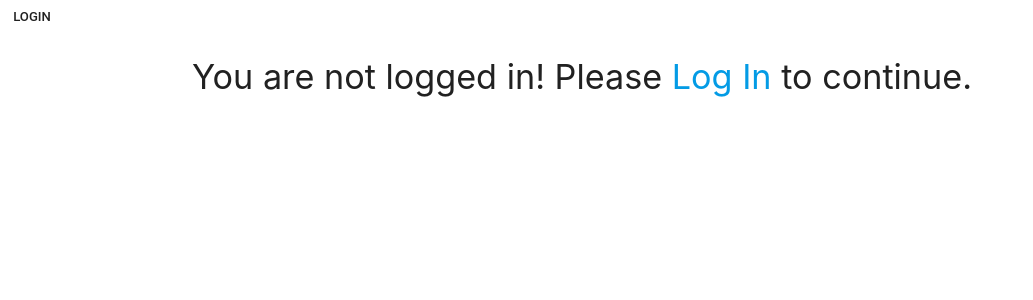
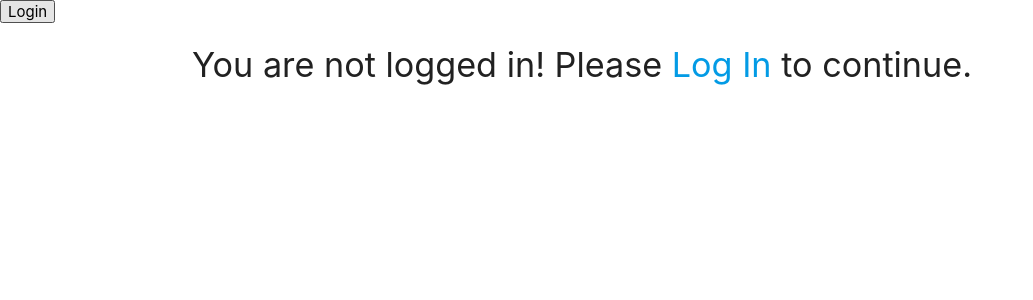
Before and after one commit to BloomTech-Labs/labs9-sentiment-bot, a React (Create React App) app in the folder client/: page /home in a window 1280 px wide. Shown: the top 300 px of the page, without its empty margins (0-1033 px from the left). Built offline with nearby package versions, Linux system fonts and the light colour scheme; no server answers; what auth0-js would draw is missing.

Commit message:
removed material-ui button

```diff
--- a/client/src/App.js
+++ b/client/src/App.js
@@ -1,5 +1,5 @@
 import React, { Component } from 'react';
-import Button from '@material-ui/core/Button';
+// import Button from '@material-ui/core/Button';
 import { Redirect, Route, Router } from 'react-router-dom';
 import UserProfile from "./components/UserProfile";
 import { oAuthFlow } from './actions'
@@ -16,7 +16,7 @@ class App extends Component {
     return (
       <div>
 
-        <Button onClick={this.loginHandler} >Login</Button>
+        <button onClick={this.loginHandler} >Login</button>
         <Route path="/profile" render={props => (
           !auth.isAuthenticated() ? (
             <Redirect to="/" />
```
